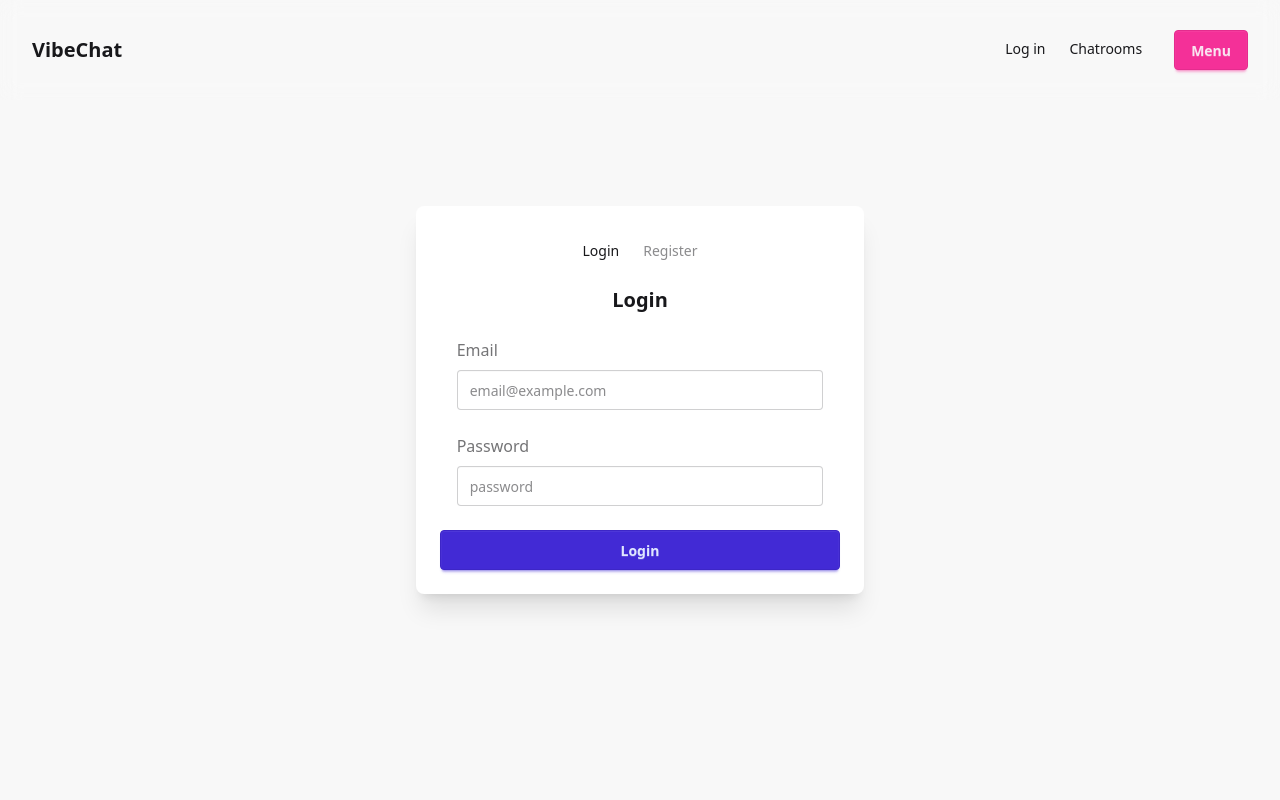
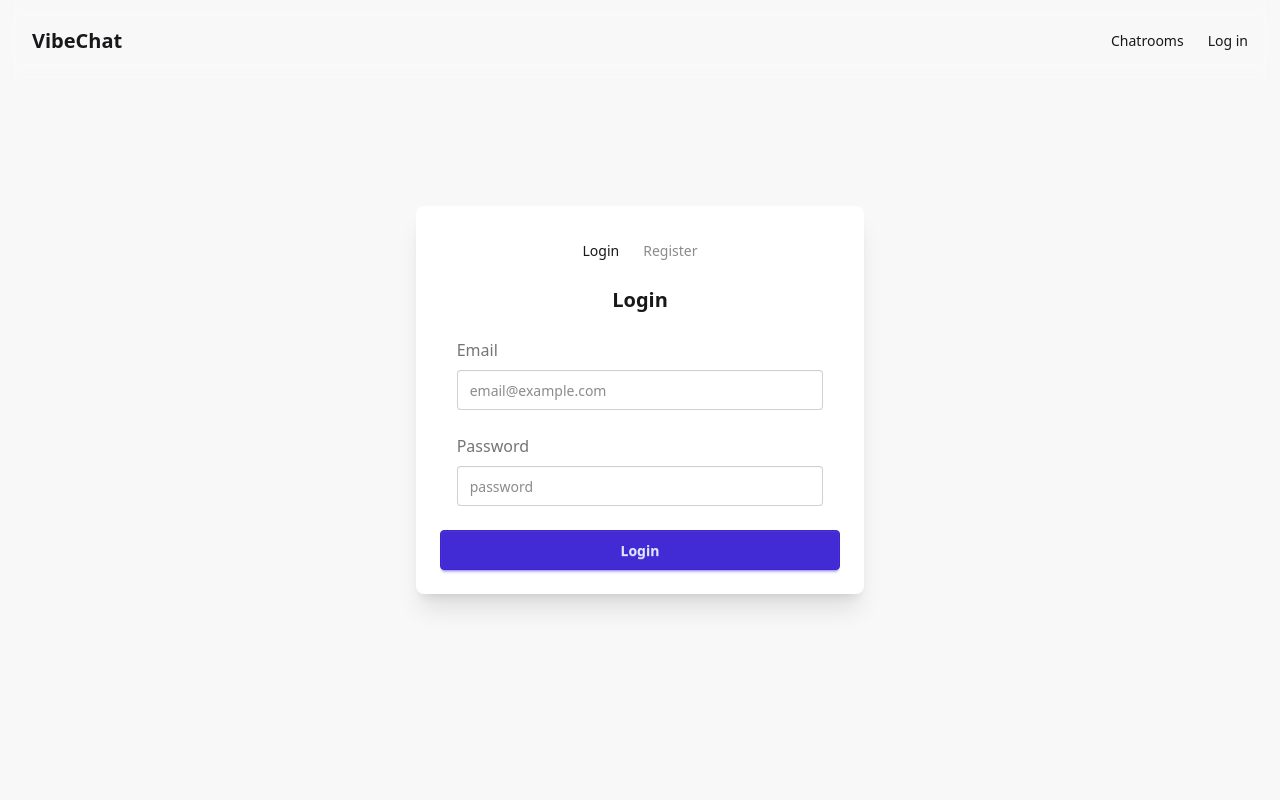
Before and after one commit to BeatrisRah/VibeChat, a React (Vite) app: page /login in a window 1280 px wide. Shown: the top 800 px of the page. Built offline with nearby package versions, Linux system fonts and the light colour scheme.

Commit message:
Navigation for users

```diff
--- a/src/components/Navigation.jsx
+++ b/src/components/Navigation.jsx
@@ -1,6 +1,11 @@
+import { useSelector } from "react-redux";
 import { Link } from "react-router";
 
 export default function Navigation() {
+
+   const user = useSelector(state => state.user)
+
+
    return (
       <div className="navbar fixed top-0 left-0 w-full p-4 z-[100]"
          style={{
@@ -12,9 +17,10 @@ export default function Navigation() {
          </div>
          <div className="flex-none">
             <ul className="menu menu-horizontal px-1 flex items-baseline">
-               <li><Link to='/login' >Log in</Link></li>
+
                <li><Link to='/chatrooms' >Chatrooms</Link></li>
 
+               {user.data.token ?
                <li>
                   <div className="drawer">
                      <input id="my-drawer" type="checkbox" className="drawer-toggle" />
@@ -26,6 +32,7 @@ export default function Navigation() {
                         <label htmlFor="my-drawer" aria-label="close sidebar" className="drawer-overlay"></label>
                         <div className="menu bg-base-200 text-base-content min-h-full w-80 p-4 flex flex-col gap-4">
                            {/* Created Chatrooms */}
+                           <h1 className="text-lg font-semibold text-center">{user?.data.username}</h1>
                            <div>
                                  <h3 className="text-lg font-semibold text-gray-500">Your Chatrooms</h3>
                                  <ul className="mt-2 space-y-2">
@@ -56,7 +63,8 @@ export default function Navigation() {
                         </div>
                      </div>
                   </div>
-               </li>
+               </li>:
+               <li><Link to='/login' >Log in</Link></li>}
             </ul>
          </div>
       </div>
--- a/src/redux/userSlice.js
+++ b/src/redux/userSlice.js
@@ -5,7 +5,7 @@ const initialState = {
         username:'',
         email:'',
         id:'',
-        token:''},
+        token:null},
     ownedChatrooms: [],
     joinedChatrooms: []
 }
```
